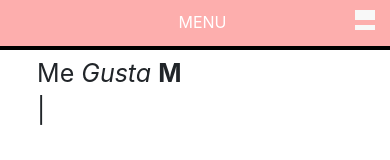
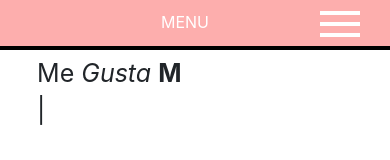
Before and after one commit to valeskaperezrretamal/valeskaperezrretamal.github.io, a plain HTML site: page index.html in a window 390 px wide. Shown: the top 160 px of the page. Drawn offline with nearby package versions, Linux system fonts and the light colour scheme.

Commit message:
se arregla menú para responsive

```diff
--- a/index.html
+++ b/index.html
@@ -32,16 +32,17 @@
         </div>
         <link href='https://fonts.googleapis.com/css?family=Alegreya+Sans:400,800' rel='stylesheet' type='text/css'>
     <nav class="mobile-menu"><div class="navBar">
-            <label for="show-menu" class="show-menu"><span>Menu</span><div class="lines"></div></label>
+            <label for="show-menu" class="show-menu"><span>Menu</span><div class="lines"> <span></span><span></span><span></span> </div></label>
             <input type="checkbox" id="show-menu">
 
 
             <ul id="menu">
-              <li><a href="#secAboutMe">Sobre mi</a></li>
-              <li><a href="#secSkills">Habilidades</a></li>
-              <li><a href="#secProject">Proyectos</a></li>
-              <li><a href="#secContact">Contacto</a></li>
+                <li><a href="#secAboutMe">Sobre mi</a></li>
+                <li><a href="#secSkills">Habilidades</a></li>
+                <li><a href="#secProject">Proyectos</a></li>
+                <li><a href="#secContact">Contacto</a></li>
             </ul>
+
         </div></nav>
     <!--<section id="secStart">
 
--- a/stylemenu.css
+++ b/stylemenu.css
@@ -208,7 +208,9 @@ transition: all 0.4s ease 0s;
 
 .mobile-menu .show-menu span{
   padding-left: 35px;
+
 }
+
 
 /*desaparecers checkbox*/
 .mobile-menu input[type=checkbox]{
@@ -223,7 +225,7 @@ transition: all 0.4s ease 0s;
 /* Estilo Responsive*/
 
 @media screen and (max-width : 800px){
-  .mobile-menu .lines {
+  .mobile-menu  {
     border-bottom: 15px double #f8f8f8;
     border-top: 5px solid #f8f8f8;
     content:"";
@@ -232,6 +234,20 @@ transition: all 0.4s ease 0s;
     padding-right:15px;
     float: right;
 }
+.lines{
+  border-bottom: 15px;
+  border-top: 5px;
+  padding-right: 15px;
+  float: right;
+  margin-top: -6px;
+}
+  .lines span{
+    display: block;
+    width: 40px;
+    height: 4px;
+    background: white;
+    margin-top:7px;
+  }
 	/*Para enlaces deplegables que aparezcan en línea*/
 	.mobile-menu ul {
 		position: static;
@@ -245,6 +261,7 @@ transition: all 0.4s ease 0s;
 	/*para hacer que los enlaces verticales del menú, sean del ancho completos */
 	.mobile-menu ul li, .mobile-menu li a {
     width: 100%;
+    padding-left: 0;
 	}
 	/*Mostrar menú*/
 	.mobile-menu .show-menu {
```
